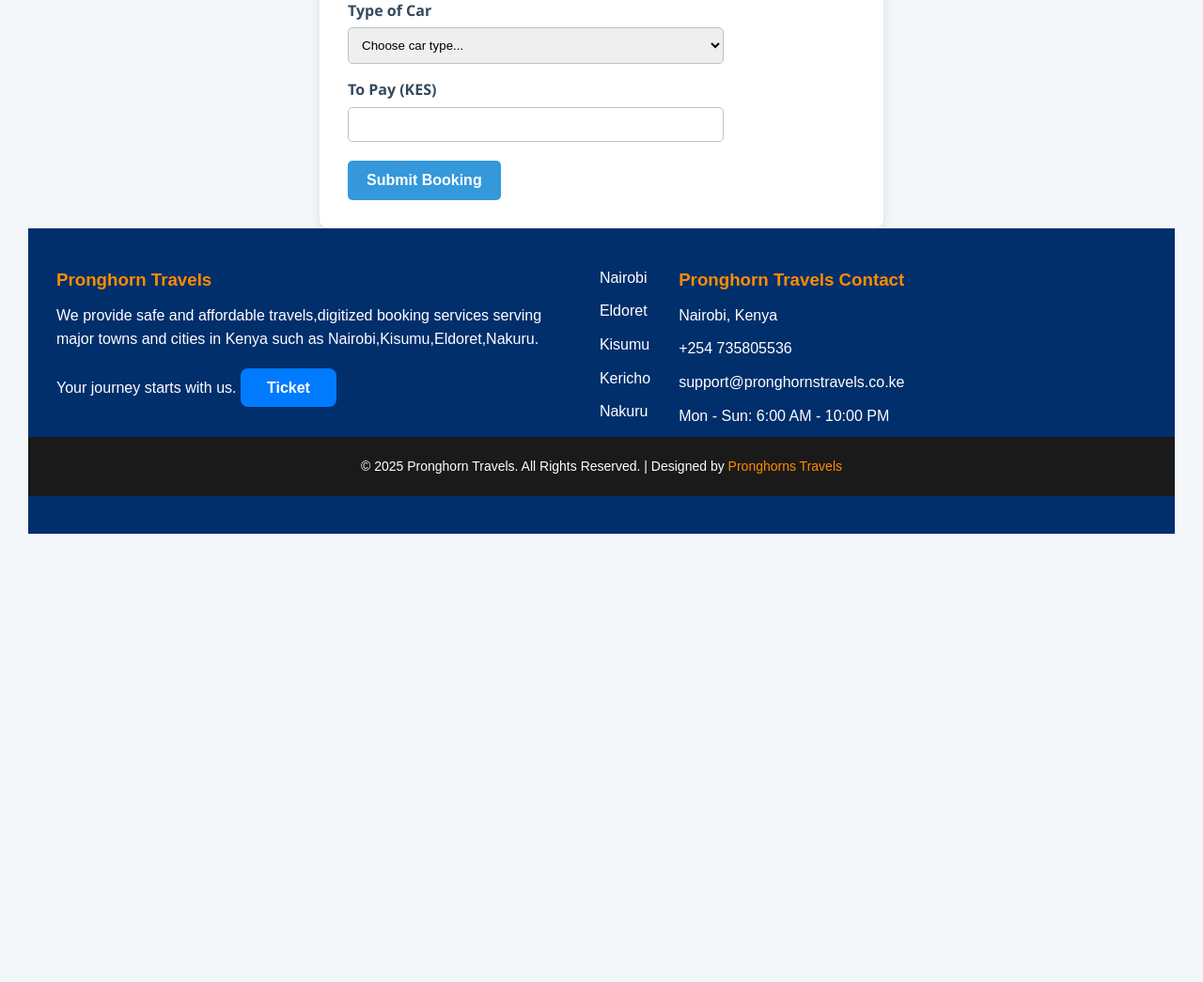
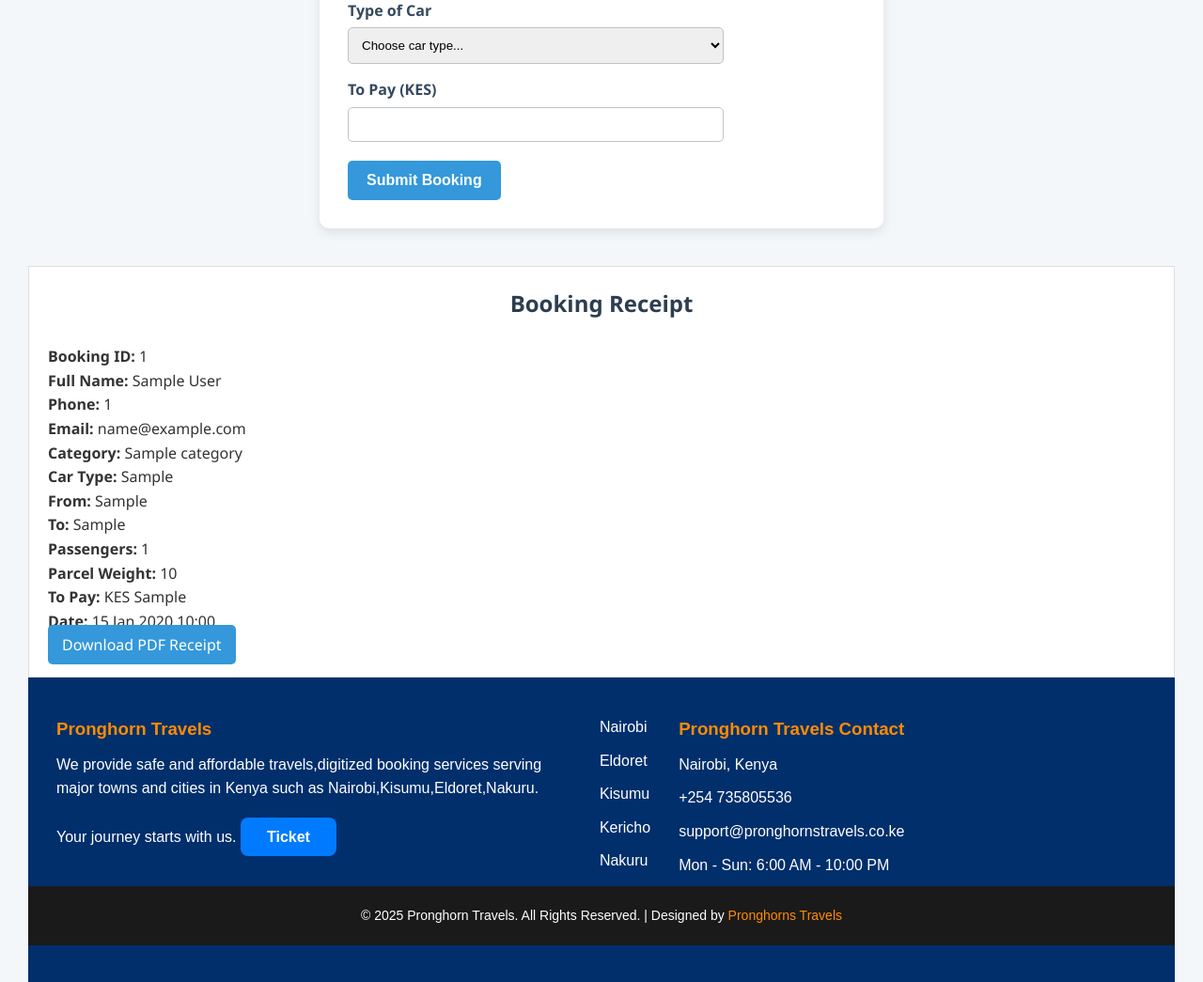
Before and after one commit to Ruto7708/pronghorns-travels, a Django app: template booking/templates/booking.html in a window 1280 px wide. Shown: the part 964-2009 px from the top of the page at 94% size. Before the commit the page ends 1532 px from the top, so only its background shows below. Run offline with Django 5.2, Linux system fonts and the light colour scheme; the template is opened without the code that fills it: most values are stand-ins (such as "Sample title", 1, 10 or a date in 2020); form fields are guessed from the names that the template uses.

Commit message:
Update booking.html

```diff
--- a/booking/templates/booking.html
+++ b/booking/templates/booking.html
@@ -245,6 +245,32 @@ button:hover {
     <button type="submit">Submit Booking</button>
   </form>
 
+  <!-- Receipt Section -->
+{% if booking %}
+<div id="receipt" style="margin-top:40px; padding:20px; border:1px solid #ddd; background:#fff;">
+  <h2 style="text-align:center;">Booking Receipt</h2>
+  <p><strong>Booking ID:</strong> {{ booking.id }}</p>
+  <p><strong>Full Name:</strong> {{ booking.full_name }}</p>
+  <p><strong>Phone:</strong> {{ booking.phone_number }}</p>
+  <p><strong>Email:</strong> {{ booking.email }}</p>
+  <p><strong>Category:</strong> {{ booking.category }}</p>
+  <p><strong>Car Type:</strong> {{ booking.car_type }}</p>
+  <p><strong>From:</strong> {{ booking.from_county }}</p>
+  <p><strong>To:</strong> {{ booking.to_county }}</p>
+  <p><strong>Passengers:</strong> {{ booking.num_passengers }}</p>
+  <p><strong>Parcel Weight:</strong> {{ booking.parcel_weight }}</p>
+  <p><strong>To Pay:</strong> KES {{ booking.To_Pay_KES }}</p>
+  <p><strong>Date:</strong> {{ booking.created_at|date:"d M Y H:i" }}</p>
+
+  <!-- Download Button -->
+ <a href="{% url 'download_receipt' booking.id %}" class="btn btn-success"
+   style="padding:10px 15px; background:#3498db; color:#fff; border-radius:5px; text-decoration:none;">
+   Download PDF Receipt
+</a>
+
+</div>
+{% endif %}
+
 
 
   <!-- Footer -->
@@ -385,6 +411,16 @@ button:hover {
   }
 });
 
+    function downloadReceipt() {
+  const receiptContent = document.getElementById("receipt").innerHTML;
+  const win = window.open("", "", "height=700,width=700");
+  win.document.write("<html><head><title>Booking Receipt</title></head><body>");
+  win.document.write(receiptContent);
+  win.document.write("</body></html>");
+  win.document.close();
+  win.print();
+}
+
 
 // function initiateMpesa() {
 //   const mpesaNum = document.getElementById('id_mpesa_number').value;
```
